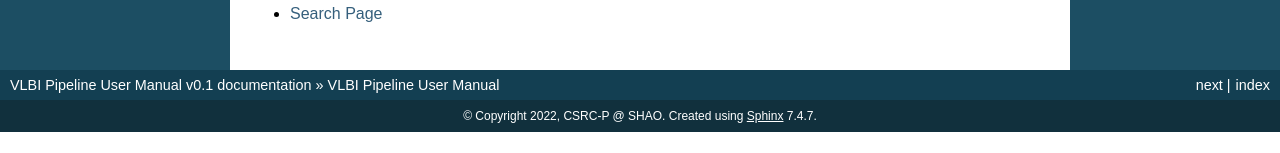
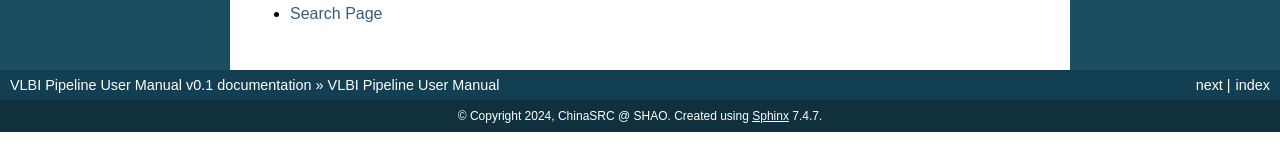
Before and after one commit to SHAO-SKA/vlbi-pipeline, a Sphinx documentation site: the page built from docs/index.rst, in a window 1280 px wide. Shown: the part 744-897 px from the top of the page. Built offline with Sphinx 7.4.7, drawn with Linux system fonts in a browser that asks for light colours; pages that are not in the unit, such as notebooks, are missing from menus.

Commit message:
Update conf.py
update copyright

```diff
--- a/docs/conf.py
+++ b/docs/conf.py
@@ -20,8 +20,8 @@ sys.path.insert(0, os.path.abspath('../vlbi-pipeline/'))
 # -- Project information -----------------------------------------------------
 
 project = 'VLBI Pipeline User Manual'
-copyright = '2022, CSRC-P @ SHAO'
-author = 'CSRC-P<shaoska@shao.ac.cn>'
+copyright = '2024, ChinaSRC @ SHAO'
+author = 'ChinaSRC <shaoska@shao.ac.cn>'
 
 # The short X.Y version
 version = ''
```
